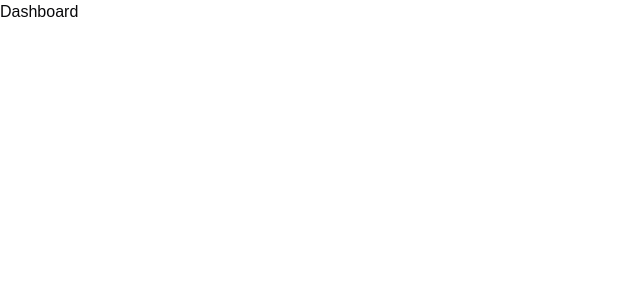
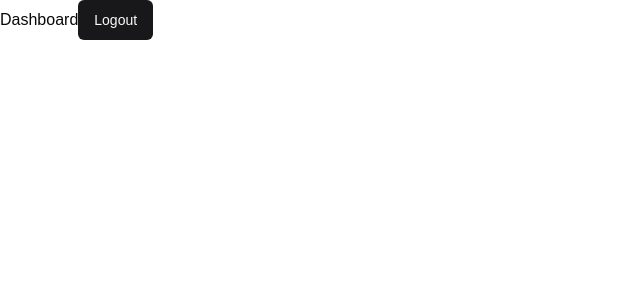
Before and after one commit to ali7haider/SmartSketch_AI-DiagrammingTool_FYP_G-50, a Next.js app in the folder smartsketch/: page /dashboard in a window 1280 px wide. Shown: the top 300 px of the page, without its empty margins (0-640 px from the left). Built offline with nearby package versions, Linux system fonts and the light colour scheme.

Commit message:
Set up middleware to protect pages

```diff
--- a/smartsketch/app/(routes)/dashboard/page.tsx
+++ b/smartsketch/app/(routes)/dashboard/page.tsx
@@ -1,7 +1,17 @@
+"use client";
+import { Button } from "@/components/ui/button";
+import { LogoutLink } from "@kinde-oss/kinde-auth-nextjs";
 import React from "react";
 
 function Dashboard() {
-  return <div>Dashboard</div>;
+  return (
+    <div>
+      Dashboard
+      <Button>
+        <LogoutLink>Logout</LogoutLink>
+      </Button>
+    </div>
+  );
 }
 
 export default Dashboard;
```
Also changed, not shown: smartsketch/middleware.ts (added, +18 -0 lines), 1 other file (tests, documents, lock files or other folders).
